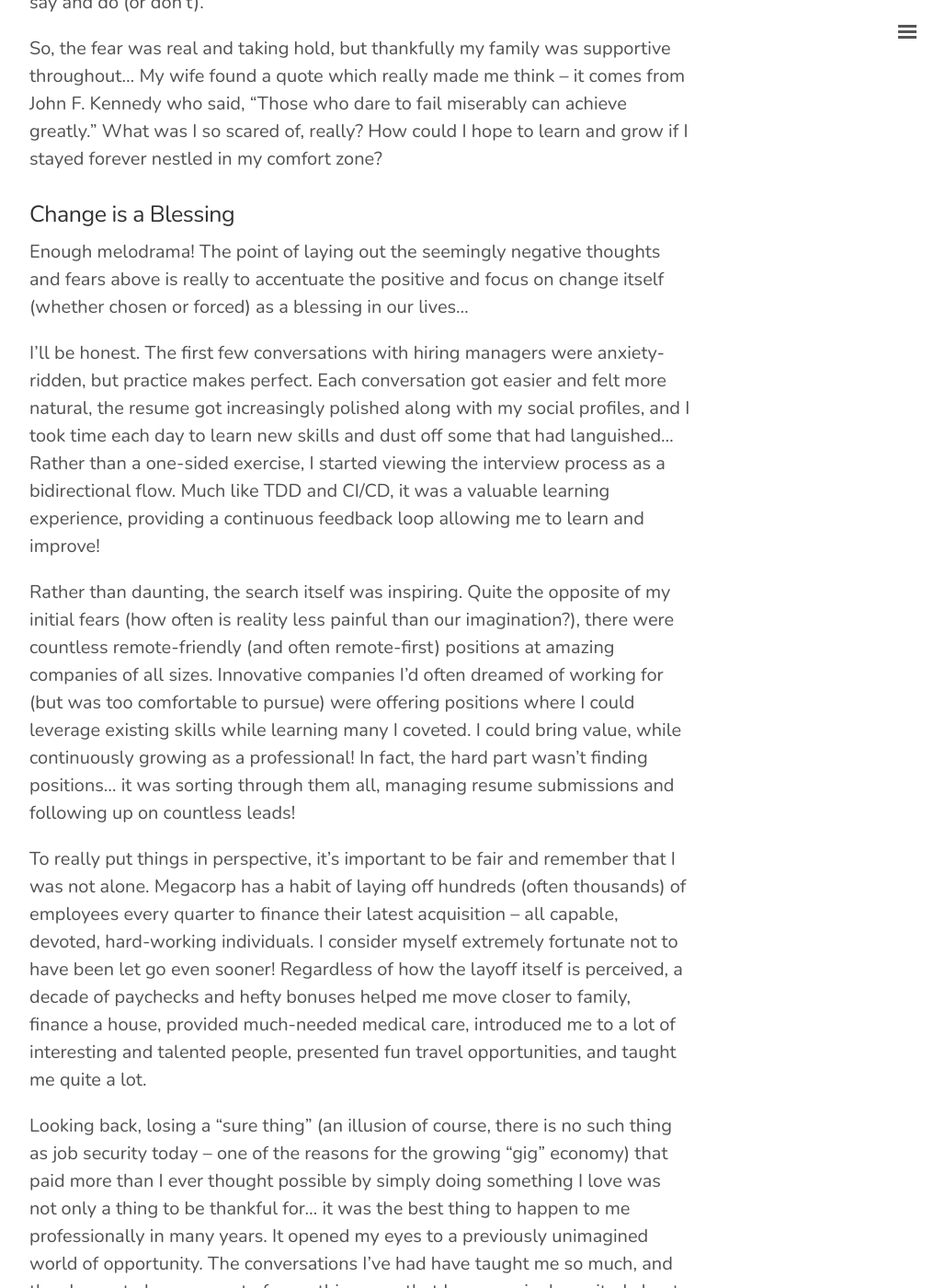
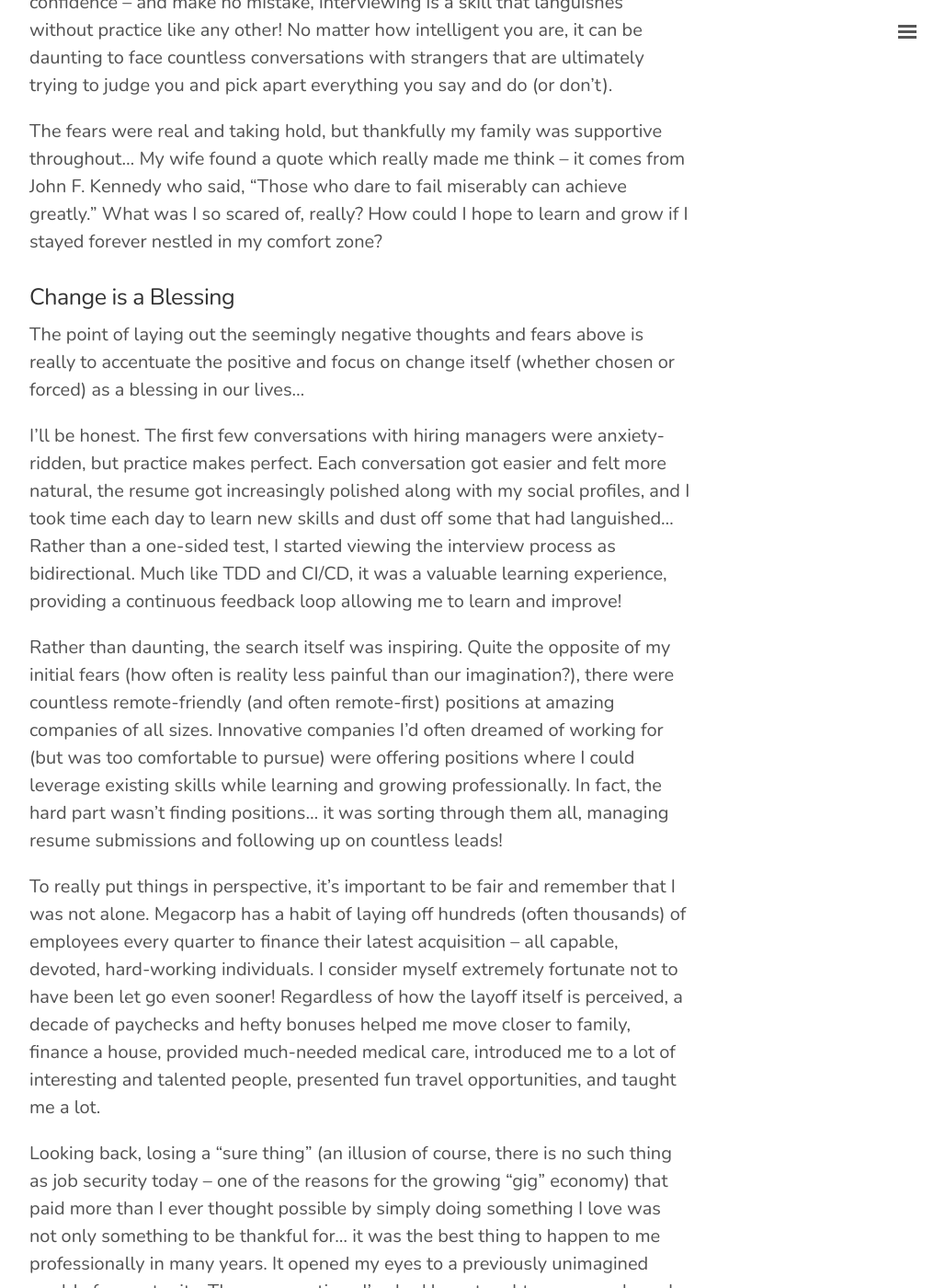
Before and after one commit to deadlysyn/blog, a Jekyll site: the page built from _posts/2017-11-23-gobble-gobble.md, in a window 1280 px wide and 1400 px high, scrolled down 2248 px. Shown: the whole window at 92% size, without its empty margins (248-1276 px from the left). Built offline with Jekyll 4.4.1, drawn with Linux system fonts in a browser that asks for light colours; some of the changed text lies outside the part shown.

Commit message:
minor tweaks

```diff
--- a/_posts/2017-11-23-gobble-gobble.md
+++ b/_posts/2017-11-23-gobble-gobble.md
@@ -24,22 +26,26 @@ Last night I packaged up the corporate laptop to ship back, which may be seen as
 
 ### Never Get Comfortable
 
-Part of my initial trepidation was situational, and part my own fault...  During my tour of duty at megacorp, I began working remotely full-time.  I'd worked from home about 50% of the time for several years before so remote work in and of itself wasn't concerning, but I'd never had to search for remote work during a job transition before.  To make matters worse, I had moved to a very remote part of the country to be closer to aging family.  When I got the news, I was paranoid I would never find another remote-friendly opportunity again, particularly in light of recent stories around other megacorps trimming back their remote workforce.  That combined with a very real lack of local opportunities was very concerning.
+Part of my initial trepidation was situational, and part my own fault...  During my tour of duty at Megacorp, I began working remotely full-time.  I'd worked from home about 50% of the time for several years before, so remote work in and of itself wasn't concerning, but I'd never had to search for remote work during a job transition before.
 
-The part that was my fault was simply staying in one place too long...  at a young age my father instilled not to change positions too quickly.  "It'll look like you can't commit to anything!"  The flip side he didn't share, was it's also bad to stay in one place too long!  Changing positions, even if leveraging similar technologies within an industry, causes you to learn nuances of the environment (not to mention getting to know new people, and honing invaluable soft skills).  While I had thankfully transitioned to several teams with different focuses, my paranoia grew even larger when I started over analyzing how being in one place so long might look to new employers (particularly a megacorp that might not be viewed as innovative by younger companies).  Even worse, going so long without interviewing doesn't do much for one's confidence -- and make no mistake, interviewing is a skill that languishes without practice like any other!  No matter how intelligent you are, it can be daunting to face countless conversations with strangers that are ultimately trying to judge you and pick apart everything you say and do (or don't).
+To make matters worse, I had moved to a very remote part of the country to be closer to aging family.  When I got the news, I was paranoid I would never find another remote-friendly opportunity again, particularly in light of recent stories around other megacorps trimming back their remote workforce.  That combined with a very real lack of local opportunities was very concerning.
 
-So, the fear was real and taking hold, but thankfully my family was supportive throughout...  My wife found a quote which really made me think -- it comes from John F. Kennedy who said, "Those who dare to fail miserably can achieve greatly."  What was I so scared of, really?  How could I hope to learn and grow if I stayed forever nestled in my comfort zone?
+The part that was my fault was simply staying in one place too long...  at a young age my father instilled not to change positions too quickly.  "It'll look like you can't commit to anything!"  The flip side he didn't share, was it's also bad to stay in one place too long!  Changing positions, even if leveraging similar technologies within an industry, causes you to learn nuances of the environment (not to mention getting to know new people, and honing invaluable soft skills).  While I had thankfully transitioned to several teams with different focuses, my paranoia grew even larger when I started over analyzing how being in one place so long might look to new employers (particularly a megacorp that might not be viewed as innovative by younger companies).
+
+Even worse, going so long without interviewing doesn't do much for one's confidence -- and make no mistake, interviewing is a skill that languishes without practice like any other!  No matter how intelligent you are, it can be daunting to face countless conversations with strangers that are ultimately trying to judge you and pick apart everything you say and do (or don't).
+
+The fears were real and taking hold, but thankfully my family was supportive throughout...  My wife found a quote which really made me think -- it comes from John F. Kennedy who said, "Those who dare to fail miserably can achieve greatly."  What was I so scared of, really?  How could I hope to learn and grow if I stayed forever nestled in my comfort zone?
 
 ### Change is a Blessing
 
-Enough melodrama!  The point of laying out the seemingly negative thoughts and fears above is really to accentuate the positive and focus on change itself (whether chosen or forced) as a blessing in our lives...
+The point of laying out the seemingly negative thoughts and fears above is really to accentuate the positive and focus on change itself (whether chosen or forced) as a blessing in our lives...
 
-I'll be honest.  The first few conversations with hiring managers were anxiety-ridden, but practice makes perfect.  Each conversation got easier and felt more natural, the resume got increasingly polished along with my social profiles, and I took time each day to learn new skills and dust off some that had languished...  Rather than a one-sided exercise, I started viewing the interview process as a bidirectional flow.  Much like TDD and CI/CD, it was a valuable learning experience, providing a continuous feedback loop allowing me to learn and improve!
+I'll be honest.  The first few conversations with hiring managers were anxiety-ridden, but practice makes perfect.  Each conversation got easier and felt more natural, the resume got increasingly polished along with my social profiles, and I took time each day to learn new skills and dust off some that had languished...  Rather than a one-sided test, I started viewing the interview process as bidirectional.  Much like TDD and CI/CD, it was a valuable learning experience, providing a continuous feedback loop allowing me to learn and improve!
 
-Rather than daunting, the search itself was inspiring.  Quite the opposite of my initial fears (how often is reality less painful than our imagination?), there were countless remote-friendly (and often remote-first) positions at amazing companies of all sizes.  Innovative companies I'd often dreamed of working for (but was too comfortable to pursue) were offering positions where I could leverage existing skills while learning many I coveted.  I could bring value, while continuously growing as a professional!  In fact, the hard part wasn't finding positions...  it was sorting through them all, managing resume submissions and following up on countless leads!
+Rather than daunting, the search itself was inspiring.  Quite the opposite of my initial fears (how often is reality less painful than our imagination?), there were countless remote-friendly (and often remote-first) positions at amazing companies of all sizes.  Innovative companies I'd often dreamed of working for (but was too comfortable to pursue) were offering positions where I could leverage existing skills while learning and growing professionally.  In fact, the hard part wasn't finding positions...  it was sorting through them all, managing resume submissions and following up on countless leads!
 
-To really put things in perspective, it's important to be fair and remember that I was not alone.  Megacorp has a habit of laying off hundreds (often thousands) of employees every quarter to finance their latest acquisition -- all capable, devoted, hard-working individuals.  I consider myself extremely fortunate not to have been let go even sooner!  Regardless of how the layoff itself is perceived, a decade of paychecks and hefty bonuses helped me move closer to family, finance a house, provided much-needed medical care, introduced me to a lot of interesting and talented people, presented fun travel opportunities, and taught me quite a lot.
+To really put things in perspective, it's important to be fair and remember that I was not alone.  Megacorp has a habit of laying off hundreds (often thousands) of employees every quarter to finance their latest acquisition -- all capable, devoted, hard-working individuals.  I consider myself extremely fortunate not to have been let go even sooner!  Regardless of how the layoff itself is perceived, a decade of paychecks and hefty bonuses helped me move closer to family, finance a house, provided much-needed medical care, introduced me to a lot of interesting and talented people, presented fun travel opportunities, and taught me a lot.
 
-Looking back, losing a "sure thing" (an illusion of course, there is no such thing as job security today -- one of the reasons for the growing "gig" economy) that paid more than I ever thought possible by simply doing something I love was not only a thing to be thankful for...  it was the best thing to happen to me professionally in many years.  It opened my eyes to a previously unimagined world of opportunity.  The conversations I've had have taught me so much, and the chance to become part of something new that I am genuinely excited about has reignited the love of technology that got me started in this industry over twenty years ago.
+Looking back, losing a "sure thing" (an illusion of course, there is no such thing as job security today -- one of the reasons for the growing "gig" economy) that paid more than I ever thought possible by simply doing something I love was not only something to be thankful for...  it was the best thing to happen to me professionally in many years.  It opened my eyes to a previously unimagined world of opportunity.  The conversations I've had have taught me so much, and the chance to become part of something new that I am genuinely excited about has reignited the love of technology that got me started in this industry over twenty years ago.
 
 Happy Thanksgiving!
```
Also changed, not shown: other parts of _posts/2017-11-23-gobble-gobble.md (+3 -1 lines).
